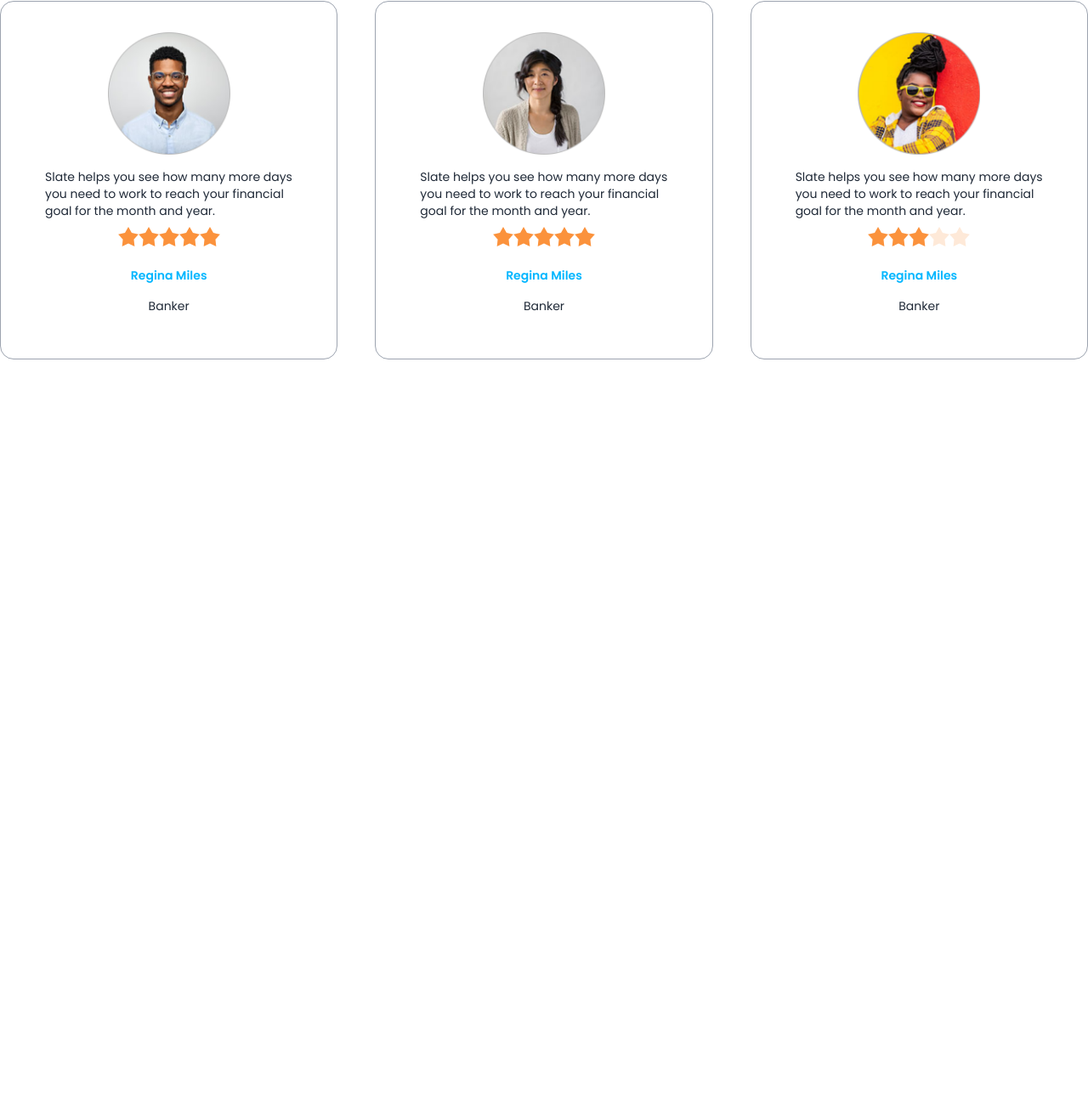
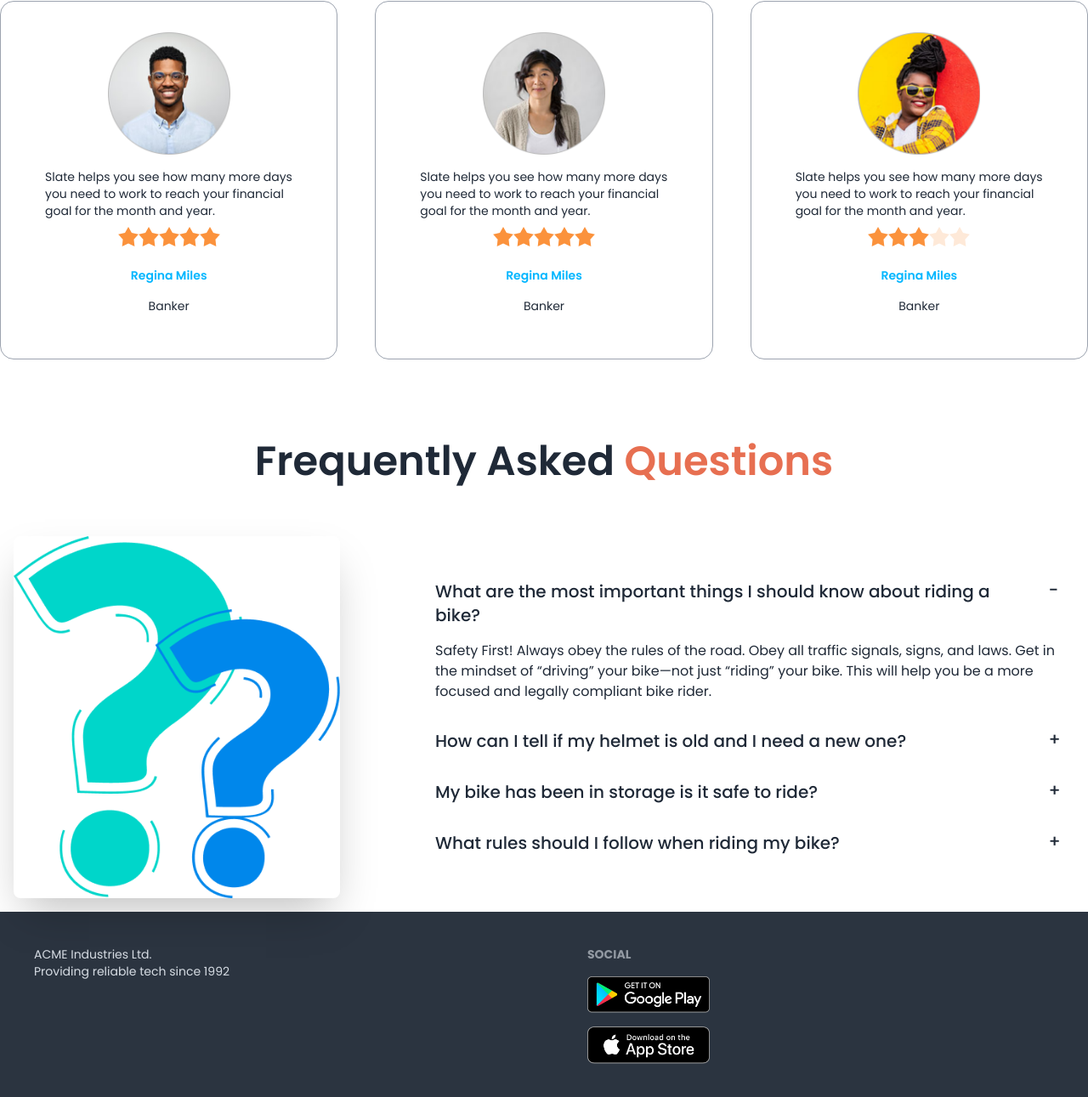
Before and after one commit to arifulislamk/biker-zone-website, a plain HTML site: page index.html in a window 1280 px wide. Shown: the part 1497-2788 px from the top of the page at 85% size. Before the commit the page ends 2016 px from the top, so only its background shows below. Drawn offline with nearby package versions, Linux system fonts and the light colour scheme.

Commit message:
added footer section

```diff
--- a/index.html
+++ b/index.html
@@ -194,7 +194,7 @@
                 </div>
             </section>
         </section>
-        <section>
+        <!-- happy customer review  -->
         <section class="my-24">
             <h3 class="text-5xl mb-12 font-semibold text-center">Happy <span class="text-bike-primary">Clients
                     says</span> </h3>
@@ -209,8 +209,8 @@
                             goal for the month and year.</p>
                         <div class="rating justify-center">
                             <input type="radio" name="rating-2" class="mask mask-star-2 bg-orange-400" />
-                                        <input type="radio" name="rating-2" class="mask mask-star-2 bg-orange-400"  />
-                                        <input type="radio" name="rating-2" class="mask mask-star-2 bg-orange-400"checked/>
+                            <input type="radio" name="rating-2" class="mask mask-star-2 bg-orange-400" />
+                            <input type="radio" name="rating-2" class="mask mask-star-2 bg-orange-400" checked />
                             <input type="radio" name="rating-2" class="mask mask-star-2 bg-orange-400" />
                             <input type="radio" name="rating-2" class="mask mask-star-2 bg-orange-400" />
                         </div>
@@ -230,8 +230,8 @@
                             goal for the month and year.</p>
                         <div class="rating justify-center">
                             <input type="radio" name="rating-2" class="mask mask-star-2 bg-orange-400" />
-                                        <input type="radio" name="rating-2" class="mask mask-star-2 bg-orange-400"  />
-                                        <input type="radio" name="rating-2" class="mask mask-star-2 bg-orange-400"checked/>
+                            <input type="radio" name="rating-2" class="mask mask-star-2 bg-orange-400" />
+                            <input type="radio" name="rating-2" class="mask mask-star-2 bg-orange-400" checked />
                             <input type="radio" name="rating-2" class="mask mask-star-2 bg-orange-400" />
                             <input type="radio" name="rating-2" class="mask mask-star-2 bg-orange-400" />
                         </div>
@@ -251,8 +251,8 @@
                             goal for the month and year.</p>
                         <div class="rating justify-center">
                             <input type="radio" name="rating-2" class="mask mask-star-2 bg-orange-400" />
-                                        <input type="radio" name="rating-2" class="mask mask-star-2 bg-orange-400"  />
-                                        <input type="radio" name="rating-2" class="mask mask-star-2 bg-orange-400"checked/>
+                            <input type="radio" name="rating-2" class="mask mask-star-2 bg-orange-400" />
+                            <input type="radio" name="rating-2" class="mask mask-star-2 bg-orange-400" checked />
                             <input type="radio" name="rating-2" class="mask mask-star-2 bg-orange-400" />
                             <input type="radio" name="rating-2" class="mask mask-star-2 bg-orange-400" />
                         </div>
@@ -264,10 +264,71 @@
                 </div>
             </div>
         </section>
+        <!-- FAQ -->
+        <section>
+            <h3 class="text-5xl mb-12 font-semibold text-center">Frequently Asked <span
+                    class="text-bike-primary">Questions</span> </h3>
+            <div class="hero ">
+                <div class="hero-content flex-col lg:gap-24 lg:flex-row">
+                    <img src="./images/others/faq.png" class="w-3/4 lg:max-w-sm rounded-lg shadow-2xl" />
+                    <div>
+                        <div class="collapse collapse-plus ">
+                            <input type="radio" name="my-accordion-3" checked="checked" />
+                            <div class="collapse-title text-xl font-medium">
+                                What are the most important things I should
+                                know about riding a bike?
+                            </div>
+                            <div class="collapse-content">
+                                <p>Safety First! Always obey the rules of the road. Obey all traffic signals, signs, and
+                                    laws. Get in the mindset of “driving” your bike—not just “riding” your bike. This
+                                    will help you be a more focused and legally compliant bike rider. </p>
+                            </div>
+                        </div>
+                        <div class="collapse collapse-plus ">
+                            <input type="radio" name="my-accordion-3" />
+                            <div class="collapse-title text-xl font-medium">
+                                How can I tell if my helmet is old and I need a
+                                new one?
+                            </div>
+                            <div class="collapse-content">
+                                <p>hello</p>
+                            </div>
+                        </div>
+                        <div class="collapse collapse-plus ">
+                            <input type="radio" name="my-accordion-3" />
+                            <div class="collapse-title text-xl font-medium">
+                                My bike has been in storage is it safe to ride?
+                            </div>
+                            <div class="collapse-content">
+                                <p>hello</p>
+                            </div>
+                        </div>
+                        <div class="collapse collapse-plus ">
+                            <input type="radio" name="my-accordion-3" />
+                            <div class="collapse-title text-xl font-medium">
+                                What rules should I follow when riding my bike?
+                            </div>
+                            <div class="collapse-content">
+                                <p>hello</p>
+                            </div>
+                        </div>
+                    </div>
+                </div>
+            </div>
         </section>
 
     </main>
-    <footer>
+    <footer class="footer p-10 bg-neutral text-neutral-content">
+        <aside>
+            <p>ACME Industries Ltd.<br />Providing reliable tech since 1992</p>
+        </aside>
+        <nav>
+            <header class="footer-title">Social</header>
+            <div class="grid grid-cols-1 gap-4">
+                <a><img class="w-36" src="./images/others/android.png" alt=""></a>
+                <a><img class="w-36" src="./images/others/ios.png" alt=""></a>
+            </div>
+        </nav>
     </footer>
 </body>
 
```
Lines whose indentation alone changed are shown as unchanged.
